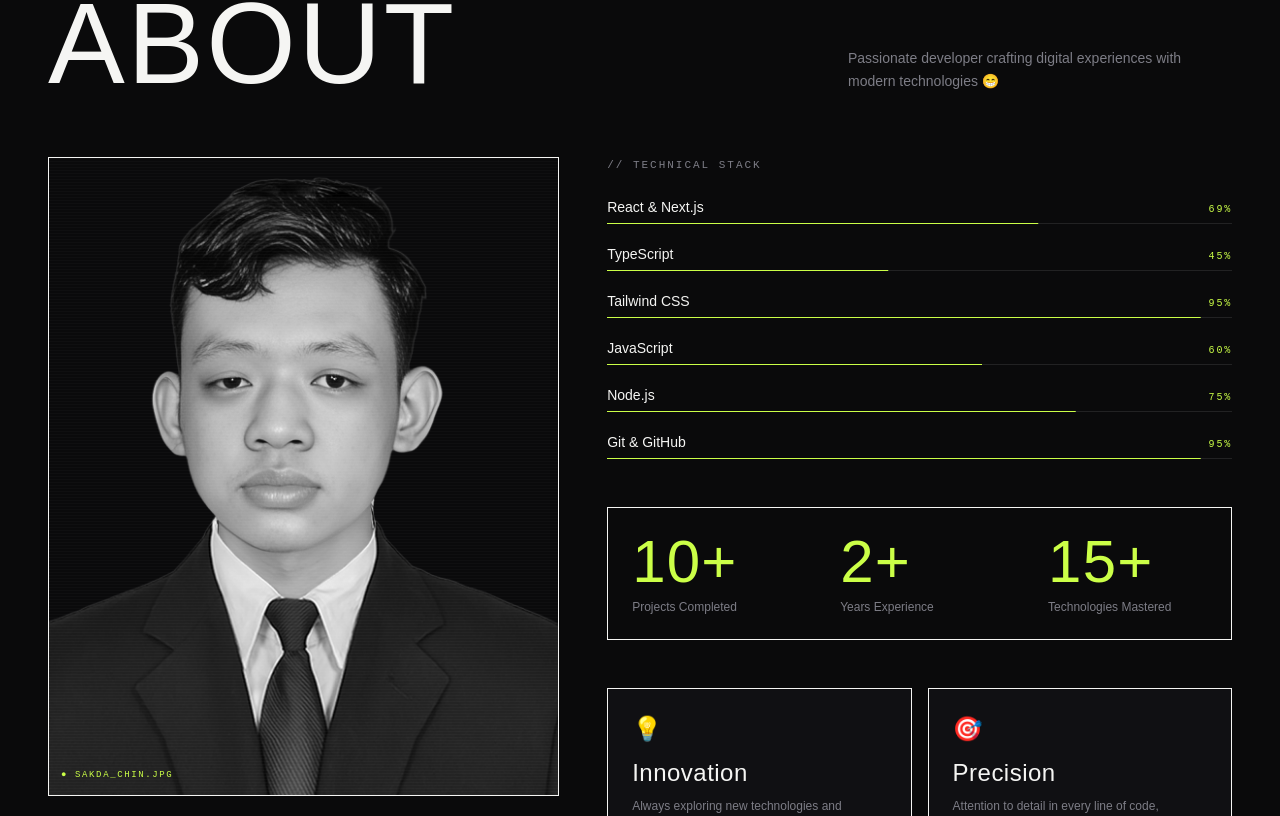
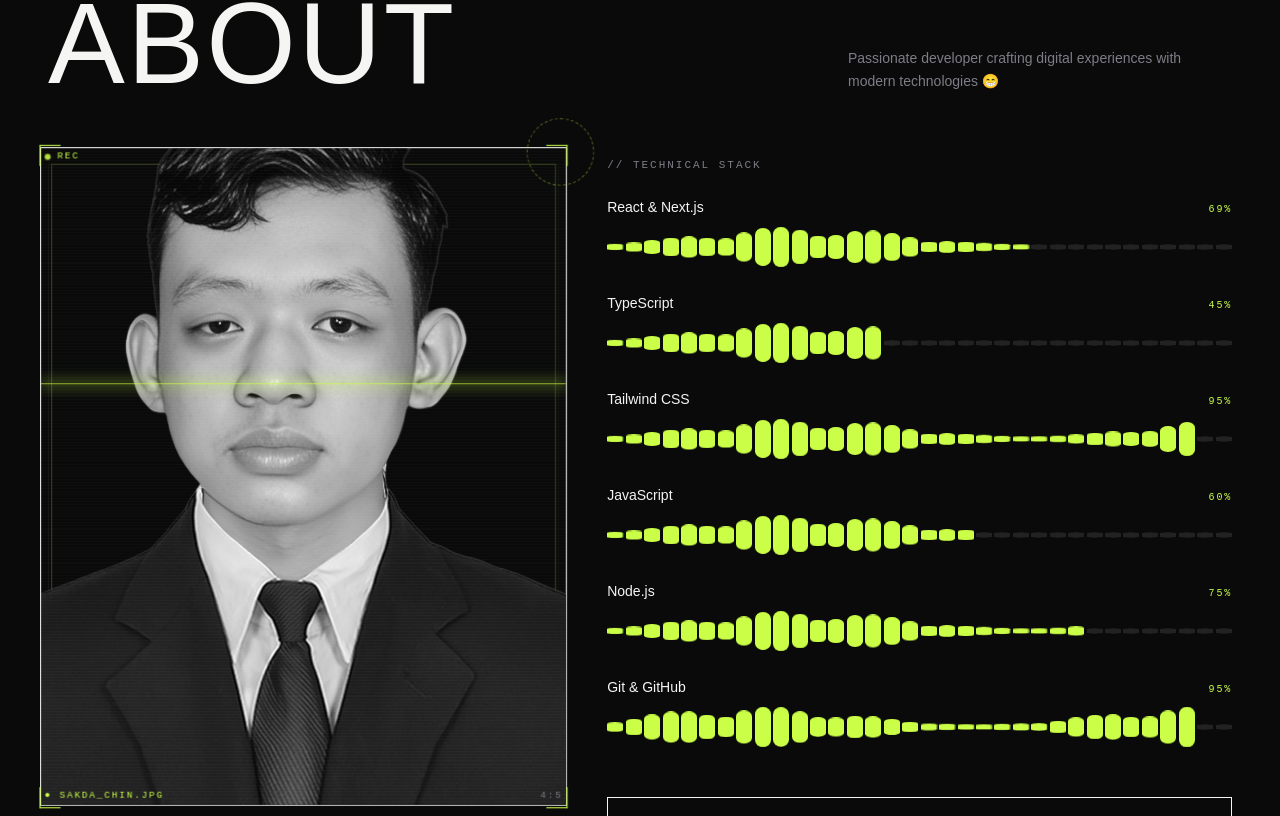
Before and after one commit to Zardd99/Portfolio, a Next.js app: page / in a window 1280 px wide. Shown: the part 1044-1860 px from the top of the page. Built offline with nearby package versions, Linux system fonts and the light colour scheme; what @midudev/tailwind-animations would draw is missing.

Commit message:
Update footer

```diff
--- a/app/components/About.tsx
+++ b/app/components/About.tsx
@@ -9,9 +9,12 @@ import { scrambleText } from "../lib/scramble";
 
 gsap.registerPlugin(ScrollTrigger);
 
+const WAVE_BARS = 34;
+
 const About = () => {
   const data = ABOUT_CONTENTS[0];
   const rootRef = useRef<HTMLDivElement>(null);
+  const portraitRef = useRef<HTMLDivElement>(null);
 
   useEffect(() => {
     const ctx = gsap.context(() => {
@@ -25,12 +28,31 @@ const About = () => {
         });
       });
 
-      gsap.utils.toArray<HTMLElement>(".skill-bar").forEach((bar) => {
-        gsap.to(bar, {
-          scaleX: Number(bar.dataset.level) / 100,
-          duration: 1.2,
-          ease: "power3.out",
-          scrollTrigger: { trigger: bar, start: "top 90%" },
+      // ── Sound-wave skill bars: the accent ("played") bars ripple like an
+      //    equalizer; the wave starts the moment each row scrolls into view.
+      gsap.utils.toArray<HTMLElement>(".skill-row").forEach((row) => {
+        const bars = row.querySelectorAll<HTMLElement>(".wave-bar.is-active");
+        ScrollTrigger.create({
+          trigger: row,
+          start: "top 90%",
+          once: true,
+          onEnter: () => {
+            bars.forEach((bar, i) => {
+              const envelope = 0.4 + 0.55 * Math.abs(Math.sin(i * 0.55));
+              gsap.fromTo(
+                bar,
+                { scaleY: 0.12 },
+                {
+                  scaleY: envelope,
+                  duration: 0.55,
+                  ease: "sine.inOut",
+                  repeat: -1,
+                  yoyo: true,
+                  delay: i * 0.045,
+                }
+              );
+            });
+          },
         });
       });
 
@@ -48,6 +70,37 @@ const About = () => {
           },
         });
       });
+
+      // ── Profile card: cinematic scroll-in, in-frame parallax, scan sweep.
+      gsap.set(".profile-img", { scale: 1.14 });
+      gsap.from(".profile-card", {
+        autoAlpha: 0,
+        y: 70,
+        rotateX: -22,
+        transformOrigin: "50% 100%",
+        duration: 1.2,
+        ease: "power3.out",
+        scrollTrigger: { trigger: portraitRef.current, start: "top 85%" },
+      });
+      gsap.fromTo(
+        ".profile-img",
+        { yPercent: -6 },
+        {
+          yPercent: 6,
+          ease: "none",
+          scrollTrigger: {
+            trigger: portraitRef.current,
+            start: "top bottom",
+            end: "bottom top",
+            scrub: true,
+          },
+        }
+      );
+      gsap.fromTo(
+        ".profile-scan",
+        { top: "-5%" },
+        { top: "105%", duration: 2.8, ease: "none", repeat: -1 }
+      );
     }, rootRef);
 
     return () => ctx.revert();
@@ -74,6 +127,24 @@ const About = () => {
       ease: "elastic.out(1,0.4)",
     });
 
+  const tiltPortrait = (e: React.MouseEvent<HTMLDivElement>) => {
+    const card = portraitRef.current?.querySelector(".profile-card");
+    if (!card) return;
+    const r = (e.currentTarget as HTMLElement).getBoundingClientRect();
+    const px = (e.clientX - r.left) / r.width - 0.5;
+    const py = (e.clientY - r.top) / r.height - 0.5;
+    gsap.to(card, {
+      rotateY: px * 18,
+      rotateX: -py * 18,
+      duration: 0.5,
+      ease: "power2.out",
+    });
+  };
+  const resetPortrait = () => {
+    const card = portraitRef.current?.querySelector(".profile-card");
+    if (card) gsap.to(card, { rotateX: 0, rotateY: 0, duration: 0.9, ease: "elastic.out(1,0.4)" });
+  };
+
   return (
     <section
       id="about"
@@ -97,21 +168,85 @@ const About = () => {
 
         <div className="grid gap-12 lg:grid-cols-[0.9fr_1.1fr]">
           {/* left: portrait + story */}
-          <div className="reveal space-y-8">
-            <div className="relative aspect-[4/5] w-full overflow-hidden border border-line">
+          <div className="space-y-10">
+            {/* 3D profile card */}
+            <div
+              ref={portraitRef}
+              onMouseMove={tiltPortrait}
+              onMouseLeave={resetPortrait}
+              className="relative [perspective:1000px]"
+            >
+              <div className="profile-card group relative aspect-[4/5] w-full [transform-style:preserve-3d]">
+                {/* depth frames behind */}
+                <div
+                  className="pointer-events-none absolute -inset-3 border border-accent/25"
+                  style={{ transform: "translateZ(-60px)" }}
+                />
+                <div
+                  className="pointer-events-none absolute -inset-7 border border-white/5"
+                  style={{ transform: "translateZ(-110px)" }}
+                />
+
+                {/* image frame */}
+                <div
+                  className="relative h-full w-full overflow-hidden border border-line"
+                  style={{ transform: "translateZ(30px)" }}
+                >
                   <Image
                     src="/Self.png"
                     alt="Sakda Chin"
                     fill
-                className="object-cover grayscale transition-all duration-700 hover:grayscale-0"
+                    className="profile-img object-cover grayscale transition-[filter] duration-700 group-hover:grayscale-0"
                     sizes="(max-width: 1024px) 100vw, 40vw"
                   />
                   <div className="scanlines absolute inset-0" />
-              <span className="absolute bottom-3 left-3 font-hud text-[9px] text-accent">
+                  <div className="profile-scan pointer-events-none absolute inset-x-0 top-0 h-px bg-accent/70 shadow-[0_0_12px_2px_rgba(203,255,71,0.5)]" />
+                  <div className="pointer-events-none absolute inset-0 bg-accent/0 transition-colors duration-500 group-hover:bg-accent/[0.06]" />
+                </div>
+
+                {/* corner brackets */}
+                {[
+                  "left-1.5 top-1.5 border-l border-t",
+                  "right-1.5 top-1.5 border-r border-t",
+                  "left-1.5 bottom-1.5 border-l border-b",
+                  "right-1.5 bottom-1.5 border-r border-b",
+                ].map((c) => (
+                  <span
+                    key={c}
+                    className={`pointer-events-none absolute h-5 w-5 border-accent ${c}`}
+                    style={{ transform: "translateZ(55px)" }}
+                  />
+                ))}
+
+                {/* HUD overlays */}
+                <div
+                  className="pointer-events-none absolute left-3 top-3 flex items-center gap-1.5 font-hud text-[9px] text-accent"
+                  style={{ transform: "translateZ(60px)" }}
+                >
+                  <span className="h-1.5 w-1.5 rounded-full bg-accent animate-pulse-dot" /> REC
+                </div>
+                <span
+                  className="pointer-events-none absolute bottom-3 left-3 font-hud text-[9px] text-accent"
+                  style={{ transform: "translateZ(60px)" }}
+                >
                   ● SAKDA_CHIN.JPG
                 </span>
+                <span
+                  className="pointer-events-none absolute bottom-3 right-3 font-hud text-[9px] text-muted"
+                  style={{ transform: "translateZ(60px)" }}
+                >
+                  4:5
+                </span>
+
+                {/* spinning dashed badge */}
+                <div
+                  className="pointer-events-none absolute -right-5 -top-5 h-16 w-16 animate-spin-slow rounded-full border border-dashed border-accent/40"
+                  style={{ transform: "translateZ(75px)" }}
+                />
               </div>
-            <div className="space-y-5">
+            </div>
+
+            <div className="reveal space-y-5">
               {data.story.map((p, i) => (
                 <p key={i} className="text-sm leading-relaxed text-muted">
                   <span className="mr-2 font-hud text-[10px] text-accent">0{i + 1}</span>
@@ -125,21 +260,29 @@ const About = () => {
           <div className="space-y-12">
             <div className="reveal">
               <h3 className="mb-6 font-hud text-[11px] text-muted">{"// TECHNICAL STACK"}</h3>
-              <div className="space-y-5">
-                {data.skills.map((skill) => (
-                  <div key={skill.name}>
-                    <div className="mb-1.5 flex items-baseline justify-between">
+              <div className="space-y-6">
+                {data.skills.map((skill) => {
+                  const active = Math.round((skill.level / 100) * WAVE_BARS);
+                  return (
+                    <div key={skill.name} className="skill-row">
+                      <div className="mb-2 flex items-baseline justify-between">
                         <span className="text-sm text-ink">{skill.name}</span>
                         <span className="font-hud text-[10px] text-accent">{skill.level}%</span>
                       </div>
-                    <div className="h-px w-full bg-white/10">
-                      <div
-                        className="skill-bar h-full w-full origin-left scale-x-0 bg-accent"
-                        data-level={skill.level}
+                      <div className="flex h-11 items-center gap-[2px]">
+                        {Array.from({ length: WAVE_BARS }).map((_, i) => (
+                          <span
+                            key={i}
+                            className={`wave-bar h-full min-w-0 flex-1 rounded-full ${
+                              i < active ? "is-active bg-accent" : "bg-white/10"
+                            }`}
+                            style={{ transform: "scaleY(0.12)" }}
                           />
+                        ))}
                       </div>
                     </div>
-                ))}
+                  );
+                })}
               </div>
             </div>
 
--- /dev/null
+++ b/app/components/FooterReveal.tsx
@@ -0,0 +1,87 @@
+"use client";
+
+import { useEffect, useRef } from "react";
+import { gsap } from "gsap";
+import { ScrollTrigger } from "gsap/ScrollTrigger";
+import { scrambleText } from "../lib/scramble";
+
+gsap.registerPlugin(ScrollTrigger);
+
+/**
+ * Sticky-reveal footer. The giant name lives in a `fixed` layer pinned to the
+ * bottom of the viewport, sitting BEHIND the opaque <main> (which carries a
+ * solid bg + higher z-index). As the page scrolls to its end, <main> lifts away
+ * and uncovers the name — the spacer <section> below reserves the scroll
+ * distance for that reveal. A scrubbed tween makes the name actively rise.
+ */
+const FooterReveal = () => {
+  const ref = useRef<HTMLDivElement>(null);
+
+  useEffect(() => {
+    const ctx = gsap.context(() => {
+      gsap.fromTo(
+        ".fr-giant",
+        { yPercent: 16, autoAlpha: 0.55 },
+        {
+          yPercent: 0,
+          autoAlpha: 1,
+          ease: "none",
+          scrollTrigger: {
+            trigger: ref.current,
+            start: "top bottom",
+            end: "bottom bottom",
+            scrub: true,
+          },
+        }
+      );
+      gsap.from(".fr-legal > *", {
+        autoAlpha: 0,
+        y: 18,
+        stagger: 0.07,
+        ease: "power3.out",
+        scrollTrigger: { trigger: ref.current, start: "top 55%" },
+      });
+    }, ref);
+    return () => ctx.revert();
+  }, []);
+
+  return (
+    <section ref={ref} className="relative h-screen">
+      <div className="fixed inset-x-0 bottom-0 z-0 flex h-screen flex-col justify-end overflow-hidden bg-[#070708] px-6 pb-6 md:px-12">
+        <div className="grain pointer-events-none absolute inset-0 opacity-[0.03]" />
+        <div className="grid-lines pointer-events-none absolute inset-0 opacity-20" />
+
+        {/* giant wordmark */}
+        <div className="fr-giant relative flex flex-col leading-[0.76]">
+          <span
+            className="font-display text-[26vw] text-ink md:text-[21vw]"
+            onMouseEnter={(e) => scrambleText(e.currentTarget, "SAKDA")}
+          >
+            SAKDA
+          </span>
+          <span className="font-display text-[26vw] text-ink md:text-[21vw]">
+            CHIN<span className="text-accent">.</span>
+          </span>
+        </div>
+
+        {/* legal / meta row */}
+        <div className="fr-legal mt-8 flex flex-col gap-3 border-t border-line pt-5 font-hud text-[10px] text-muted md:flex-row md:items-center md:justify-between">
+          <span>© {new Date().getFullYear()} SAKDA CHIN — ALL RIGHTS RESERVED</span>
+          <span className="flex items-center gap-2">
+            <span className="h-1.5 w-1.5 rounded-full bg-accent animate-pulse-dot" />
+            AVAILABLE FOR WORK
+          </span>
+          <a
+            href="#home"
+            className="group inline-flex items-center gap-2 text-ink transition-colors hover:text-accent"
+          >
+            BACK TO TOP
+            <span className="transition-transform group-hover:-translate-y-0.5">↑</span>
+          </a>
+        </div>
+      </div>
+    </section>
+  );
+};
+
+export default FooterReveal;
--- a/app/constants/contact.ts
+++ b/app/constants/contact.ts
@@ -4,7 +4,7 @@ const Contacts: ContactContent[] = [
       "Have a project in mind? Let us discuss how we can bring your ideas to life. I am always excited to work on new challenges and create amazing experiences.",
     description2:
       "I am always open to discussing new opportunities, creative ideas, or potential collaborations. Whether you have a question or just want to say hi, I will do my best to get back to you!",
-    email: "lqykim275@gmail.com",
+    email: "c.sakda.chin@gmail.com",
     phone: "+855 71 416 666 56",
     address: "Phnom Penh, Cambodia",
   },
--- a/app/page.tsx
+++ b/app/page.tsx
@@ -8,6 +8,7 @@ import About from "./components/About";
 import Projects from "./components/Projects";
 import Contact from "./components/Contact";
 import Footer from "./components/Footer";
+import FooterReveal from "./components/FooterReveal";
 
 const MARQUEE_ITEMS = [
   "REACT",
@@ -27,7 +28,7 @@ export default function Home() {
       <Cursor />
       <Navbar />
       <SmoothScroll>
-        <main className="relative w-full overflow-hidden">
+        <main className="relative z-10 w-full overflow-hidden bg-[#0a0a0b]">
           <Hero />
           <Marquee items={MARQUEE_ITEMS} />
           <About />
@@ -36,6 +37,7 @@ export default function Home() {
           <Contact />
           <Footer />
         </main>
+        <FooterReveal />
       </SmoothScroll>
     </>
   );
--- a/app/projects/page.tsx
+++ b/app/projects/page.tsx
@@ -3,6 +3,7 @@ import Cursor from "../components/Cursor";
 import Navbar from "../components/Navbar";
 import Projects from "../components/Projects";
 import Footer from "../components/Footer";
+import FooterReveal from "../components/FooterReveal";
 
 export const metadata = {
   title: "Selected Work — Sakda Chin",
@@ -14,10 +15,11 @@ export default function ProjectsPage() {
       <Cursor />
       <Navbar />
       <SmoothScroll>
-        <main className="relative w-full overflow-hidden pt-20">
+        <main className="relative z-10 w-full overflow-hidden bg-[#0a0a0b] pt-20">
           <Projects />
           <Footer />
         </main>
+        <FooterReveal />
       </SmoothScroll>
     </>
   );
```
Also changed, not shown: app/components/Footer.tsx (+43 -19 lines). Lines whose indentation alone changed are shown as unchanged.
